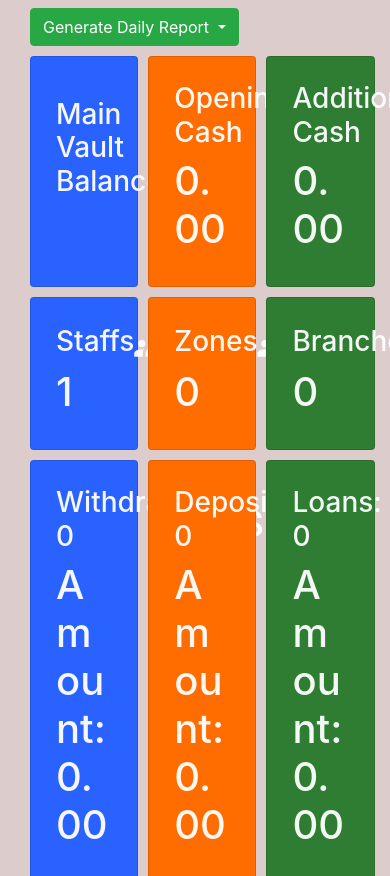
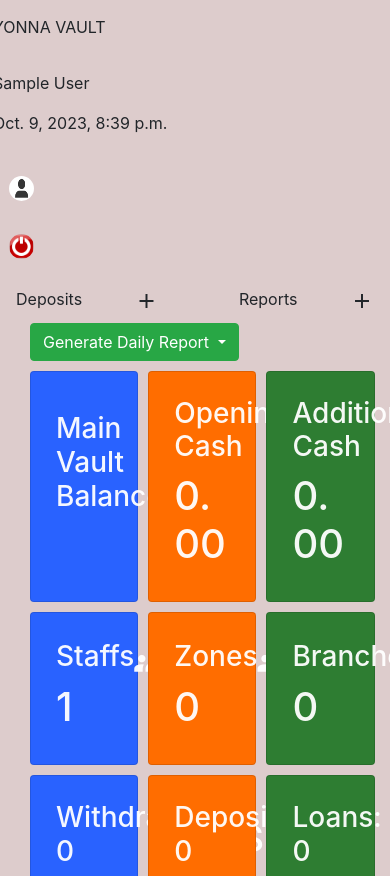
Before and after one commit to laminjawla1/vault_manager, a Django app: page /vault/dashboard/ in a window 390 px wide; the page is wider, and only the part inside the window is pictured. Shown: the part 56-932 px from the top of that part. Run offline with Django 4.2, Linux system fonts and the light colour scheme; the visitor is signed in with stand-in values (Sample User, id 1); data comes from the database, SQL or seed files in the repository; data that the repository does not hold is empty; some libraries are stand-ins or nearby versions.

Commit message:
Cashier Deposits

```diff
--- a/static/css/styles.css
+++ b/static/css/styles.css
@@ -7,7 +7,6 @@ body {
   justify-content: center;
   overflow-wrap: break-word;
 }
-
 h1, h2, h3, h4, h5, h6 {
   color: #914790;;
 }
--- /dev/null
+++ b/vault_manager/templates/vault/admin_layout.html
@@ -0,0 +1,223 @@
+{% load static %}
+{% load humanize %}
+<!DOCTYPE html>
+<html lang="en">
+<head>
+    <meta charset="UTF-8">
+    <meta http-equiv="X-UA-Compatible" content="IE=edge">
+    <meta name="viewport" content="width=device-width, initial-scale=1.0">
+    <link href="https://cdn.jsdelivr.net/npm/bootstrap@5.2.3/dist/css/bootstrap.min.css" rel="stylesheet" integrity="sha384-rbsA2VBKQhggwzxH7pPCaAqO46MgnOM80zW1RWuH61DGLwZJEdK2Kadq2F9CUG65" crossorigin="anonymous">
+    <link rel="stylesheet" href="https://maxcdn.bootstrapcdn.com/bootstrap/4.0.0/css/bootstrap.min.css" integrity="sha384-Gn5384xqQ1aoWXA+058RXPxPg6fy4IWvTNh0E263XmFcJlSAwiGgFAW/dAiS6JXm" crossorigin="anonymous">
+    <script src="{% static 'vault/js/popper.min1.js' %}"></script>
+    <script src="{% static 'vault/js/bootstrap.min1.js' %}"></script>
+    <link rel="stylesheet" href="{% static 'vault/css/styles.css' %}">
+    <link rel="stylesheet" href="{% static 'vault/css/bootstrap.min.css' %}">
+    <!-- Montserrat Font -->
+    <link href="https://fonts.googleapis.com/css2?family=Montserrat:wght@100;200;300;400;500;600;700;800;900&display=swap" rel="stylesheet">
+
+    <!-- Material Icons -->
+    <link href="https://fonts.googleapis.com/icon?family=Material+Icons+Outlined" rel="stylesheet">
+
+    <!-- favicon -->
+    <link rel="icon" href="{% static 'vault/images/fevicon.jpg' %}" type="image/gif" />
+    <style>
+        .hidden {
+        display: none;
+      }
+    </style>
+    {% if title %}
+        <title>Yonna Vault - {{ title }}</title>
+    {% else %}
+        <title>Yonna Vault</title>
+    {% endif %}
+</head>
+<body style="background-color: #dcc;">
+{% if user.is_authenticated %}
+    <div class="row" id="bar-container">
+        <div class="col-md-2 p-2 mb-0">
+            <p id="top-bar">YONNA VAULT</p>
+        </div>
+        <div class="col-md-8 p-2 mb-0">
+            <!-- <p id="top-bar">YONNA VAULT</p> -->
+            <p class="username">{{ user.first_name }} {{ user.last_name }}</p>
+            <p class="current-date">{{ current_date }}</p>
+        </div>
+        <div class="col-md-2 mb-0">
+            <div class="row">
+                <div class="col-md-6 p-2">
+                    <a class="nav-item nav-link" href="{% url 'profile' %}"><img src="{{ user.profile.image.url }}" alt="Me" width='25' height='25' class="rounded-circle"></a>
+                </div>
+                <div class="col-md-6 p-2">
+                    <a class="nav-item nav-link" href="{% url 'logout' %}"><img src="{% static 'vault/images/logout.png' %}" width='25' height='25' class="rounded-circle"></a>
+                </div>
+            </div>
+        </div>
+    </div>
+    <div class="row mt-1">
+        <div class="col-md-2" id="side-bar-container">
+            <div class="navbar cat">
+                <div class="category" onclick="toggleItems('category1')">
+                    Deposits
+                    <span class="material-icons-outlined pl-5">add</span>
+                </div>
+                <ul id="category1Items" class="hidden">
+                    <li><a class="nav-link" href="{% url 'cashier_deposits' %}">Bank Deposits</a></li>
+                    <li><a class="nav-link" href="{% url 'cashier_deposits' %}">Cashier Deposits</a></li>
+                    <li><a class="nav-link" href="{% url 'supervisor_deposits' %}">Supervisor Deposits</a></li>
+                    <li><a class="nav-link" href="{% url 'refunds' %}">Refunds</a></li>
+                </ul>
+
+                <div class="category" onclick="toggleItems('category2')">
+                    Reports
+                    <span class="material-icons-outlined pl-5">add</span>
+                </div>
+                <ul id="category2Items" class="hidden">
+                    <li><a class="nav-link" href="{% url 'cashier_deposits' %}">Bank Deposits</a></li>
+                    <li><a class="nav-link" href="{% url 'cashier_deposits' %}">Cashier Deposits</a></li>
+                    <li><a class="nav-link" href="{% url 'supervisor_deposits' %}">Supervisor Deposits</a></li>
+                    <li><a class="nav-link" href="{% url 'refunds' %}">Refunds</a></li>
+                </ul>
+            </div>
+        </div>
+        <div class="col-md-10">
+
+        </div>
+    </div>
+    <header class="site-header col-md-12">
+        <nav class="navbar navbar-expand-md navbar-dark bg-steel fixed-top">
+            <div class="container">
+                <a style="color: white;" class="navbar-brand mr-4">YONNA VAULT</a>
+                <button class="navbar-toggler" type="button" data-toggle="collapse" data-target="#navbarToggle"
+                    aria-controls="navbarToggle" aria-expanded="false" aria-label="Toggle navigation">
+                    <span class="navbar-toggler-icon"></span>
+                </button>
+                <div class="collapse navbar-collapse" id="navbarToggle">
+                    <div class="navbar-nav mr-auto">
+                            {% if user.is_staff %}
+                                {% if user.is_staff and not user.profile.is_supervisor %}
+                                    <a class="nav-item nav-link" href="{% url 'admin:index' %}">Admin</a>
+                                {% endif %}
+                                <a class="nav-item nav-link" href="{% url 'dashboard' %}">Dashboard</a>
+                                <a class="nav-item nav-link" href="{% url 'accounts' %}">Accounts</a>
+                                <a class="nav-item nav-link" href="{% url 'currency_transactions' %}">Currencies</a>
+                                {% if user.is_staff and not user.profile.is_supervisor %}
+                                    <a class="nav-item nav-link" href="{% url 'withdrawals' %}">Withdrawals</a>
+                                    <a class="nav-item nav-link" href="{% url 'borrows' %}">Loans</a>
+                                    <a class="nav-item nav-link" href="{% url 'vault_log' %}">Vault Log</a>
+                                {% endif %}
+                                <li class="nav-item dropdown"><a class="nav-link dropdown-toggle" href="#" role="button" data-bs-toggle="dropdown"
+                                        aria-expanded="false">Agents</a>
+                                    <ul class="dropdown-menu">
+                                        <li><a class="dropdown-item" href="{% url 'zones' %}">Zones</a></li>
+                                        <li><a class="dropdown-item" href="{% url 'branches' %}">Branches</a></li>
+                                    </ul>
+                                </li>
+                                <li class="nav-item dropdown"><a class="nav-link dropdown-toggle" href="#" role="button" data-bs-toggle="dropdown"
+                                        aria-expanded="false">Deposits</a>
+                                    <ul class="dropdown-menu">
+                                        <li><a class="dropdown-item" href="{% url 'cashier_deposits' %}">Cashier Deposits</a></li>
+                                        <li><a class="dropdown-item" href="{% url 'supervisor_deposits' %}">Supervisor Deposits</a></li>
+                                        <li><a class="dropdown-item" href="{% url 'refunds' %}">Refunds</a></li>
+                                    </ul>
+                                </li>
+                                <li class="nav-item dropdown"><a class="nav-link dropdown-toggle" href="#" role="button" data-bs-toggle="dropdown"
+                                        aria-expanded="false">Reports</a>
+                                    <ul class="dropdown-menu">
+                                        <li><a class="dropdown-item" href="{% url 'daily_supervisor_reports' %}">Daily Supervisors Reports</a></li>
+                                        <li><a class="dropdown-item" href="{% url 'daily_cashier_reports' %}">Daily Cashiers Reports</a></li>
+                                    </ul>
+                                </li>
+                            {% endif %}
+                            {% if user.profile.is_supervisor %}
+                                {% if user.is_staff %}
+                                    <li class="nav-item dropdown"><a class="nav-link dropdown-toggle" href="#" role="button" data-bs-toggle="dropdown"
+                                        aria-expanded="false">Operation</a>
+                                        <ul class="dropdown-menu">
+                                            <li><a class="dropdown-item" href="{% url 'my_branches' %}">Branches</a></li>
+                                            <li><a class="dropdown-item" href="{% url 'reports' %}">Reports</a></li>
+                                            <li><a class="dropdown-item" href="{% url 'my_withdrawals' %}">Withdrawals</a></li>
+                                            <li><a class="dropdown-item" href="{% url 'my_borrows' %}">Borrows</a></li>
+                                            <li><a class="dropdown-item" href="{% url 'credit_cashier' %}">Credit Cashier Account</a></li>
+                                        </ul>
+                                    </li>
+                                {% else %}
+                                    <li><a class="nav-item nav-link" href="{% url 'my_branches' %}">Branches</a></li>
+                                    <li><a class="nav-item nav-link" href="{% url 'reports' %}">Reports</a></li>
+                                    <li><a class="nav-item nav-link" href="{% url 'my_withdrawals' %}">Withdrawals</a></li>
+                                    <li><a class="nav-item nav-link" href="{% url 'my_borrows' %}">Borrows</a></li>
+                                    <li><a class="nav-item nav-link" href="{% url 'credit_cashier' %}">Credit Cashier Account</a></li>
+                                {% endif %}
+                            {% endif %}
+                            {% if user.profile.is_cashier %}
+                                <li><a class="nav-item nav-link" href="{% url 'cashier_reporting' %}">Send Report</a></li>
+                                <li><a class="nav-item nav-link" href="{% url 'reports' %}">My Reports</a></li>
+                                {% endif %}
+                            {% if user.profile.is_supervisor or user.profile.is_cashier %}
+                                {% if user.profile.opening_cash|add:user.profile.additional_cash > 50000 %}
+                                    <a style="color: greenyellow;" class="nav-item nav-link" href="{% url 'profile' %}">Balance: {{ user.profile.opening_cash|add:user.profile.additional_cash|floatformat:2|intcomma}}</a>
+                                {% else %}
+                                    <a style="color: red;" class="nav-item nav-link" href="{% url 'profile' %}">Balance: {{ user.profile.opening_cash|add:user.profile.additional_cash|floatformat:2|intcomma}}</a>
+                                {% endif %}
+                            {% endif %}
+                        </div>
+                    <!-- Navbar Right Side -->
+                    {% if user.is_authenticated %}
+                    <div class="navbar-nav ms-auto">
+                      <a class="nav-item nav-link" href="{% url 'profile' %}"><img src="{{ user.profile.image.url }}" alt="Me" width='25' height='25' class="rounded-circle"></a>
+                      <a class="nav-item nav-link" href="{% url 'logout' %}"><img src="{% static 'vault/images/logout.png' %}" width='25' height='25' class="rounded-circle"></a>
+                    </div>
+                    {% endif %}
+                </div>
+            </div>
+        </nav>
+    </header>
+{% endif %}
+<div class="flex-wrapper">
+    <div class="container">
+        <main role="main" class="container">
+            <div class="row">
+              <div class="col-md-12">
+                {% if messages %}
+                  {% for message in messages %}
+                    {% if message.tags == "error" %}
+                        <div class="alert alert-danger">
+                        {{ message }}
+                        </div>
+                    {% else %}
+                        <div class="alert alert-{{ message.tags }}">
+                        {{ message }}
+                        </div>
+                    {% endif %}
+                  {% endfor %}
+                {% endif %}
+                {% block content %}{% endblock %}
+              </div>
+            </div>
+        </main>
+    </div>
+    <div class="footer container">
+        {% if user.is_authenticated %}
+            <div class="container">
+                <div class="ticker">
+                <div class="title"><h5>Yonna Foreign Exchange Bureau</h5></div>
+                <div class="news">
+                    <marquee>
+                        <p>Demanding, but definitely doable. Stressful but motivational. A focused company, with broadly applicable business models; Yonna Foreign Exchange Bureau, is the quintessential. - Delivering more than just money.</p>
+                    </marquee>
+                </div>
+                </div>
+            </div>
+        {% endif %}
+    </div>
+</div>
+  <script src="{% static 'vault/js/jquery-3.2.1.slim.min.js' %}"></script>
+  <script src="{% static 'vault/js/popper.min.js' %}"></script>
+  <script src="{% static 'vault/js/bootstrap.min.js' %}"></script>
+  <script>
+    function toggleItems(categoryId) {
+      const items = document.getElementById(categoryId + 'Items');
+      items.classList.toggle('hidden');
+  }
+</script>
+</body>
+</html>
--- a/vault_manager/templates/vault/dashboard.html
+++ b/vault_manager/templates/vault/dashboard.html
@@ -1,4 +1,4 @@
-{% extends "vault/layout.html" %}
+{% extends "vault/admin_layout.html" %}
 {% load humanize %}
 {% block content %}
     <!-- Main -->
--- a/vault_manager/views.py
+++ b/vault_manager/views.py
@@ -83,7 +83,7 @@ def dashboard(request):
         'account': account, 'users': users, 'zone_cnt': zone_cnt, 'branches': branches, 't_withdrawals': t_withdrawals,
         'withdrawals_amount': withdrawals_amount, 'deposits': deposits, 'opening_cash': opening_cash, 'additional_cash': additional_cash,
         'deposit_amount': deposit_amount, 'zones': paginator, 's_reports': s_reports, 'c_reports': c_reports, 'borrow_amount': borrow_amount,
-        't_borrows': t_borrows
+        't_borrows': t_borrows, 'current_date' : datetime.now()
     })
 
 @login_required
@@ -94,7 +94,7 @@ def cashier_deposits(request):
     deposits = Deposit.objects.filter(cashier=True).all().order_by('-date')
     page = request.GET.get('page', 1)
 
-    paginator = Paginator(deposits, 8)
+    paginator = Paginator(deposits, 20)
 
     try:
         paginator = paginator.page(page)
```
Also changed, not shown: vault_manager/static/vault/css/styles.css (+32 -2 lines).
